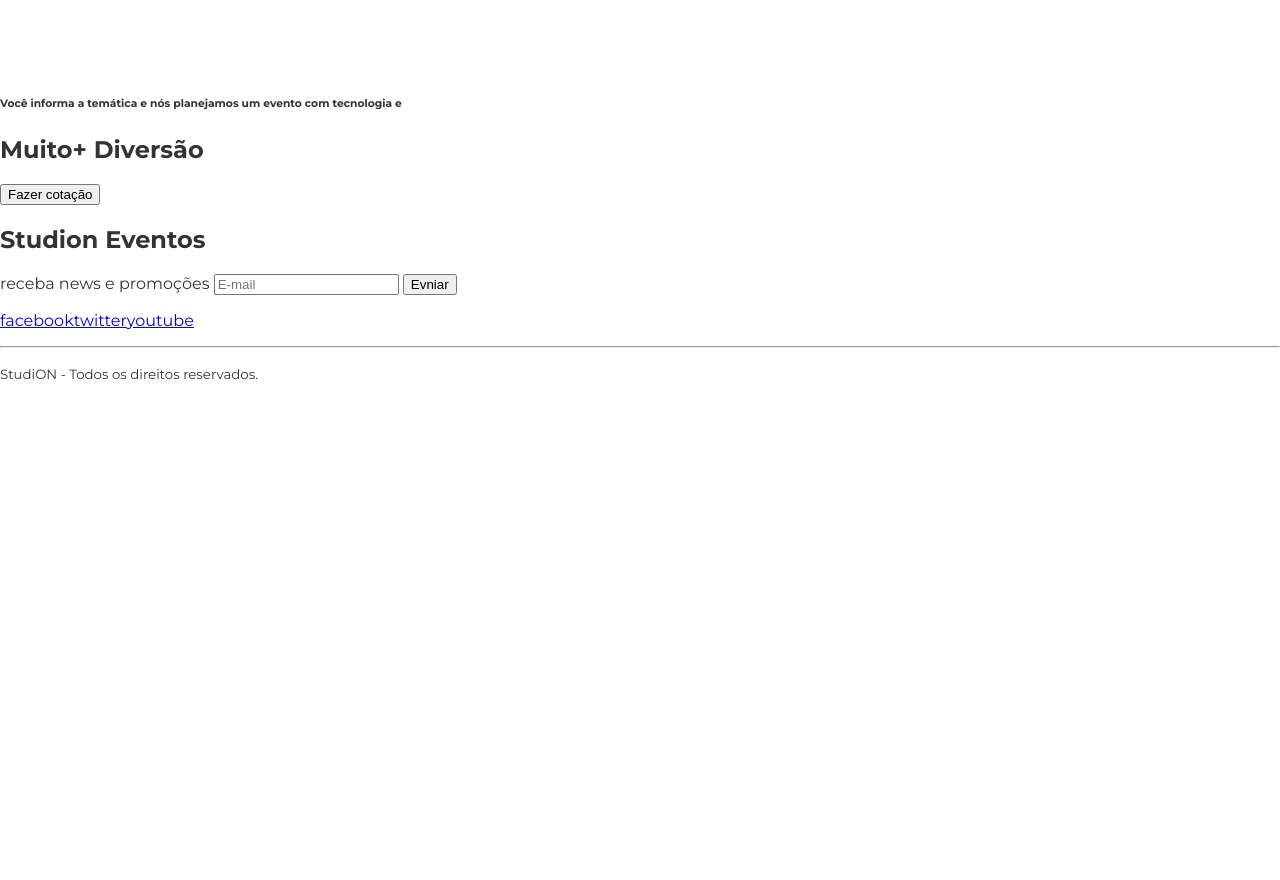
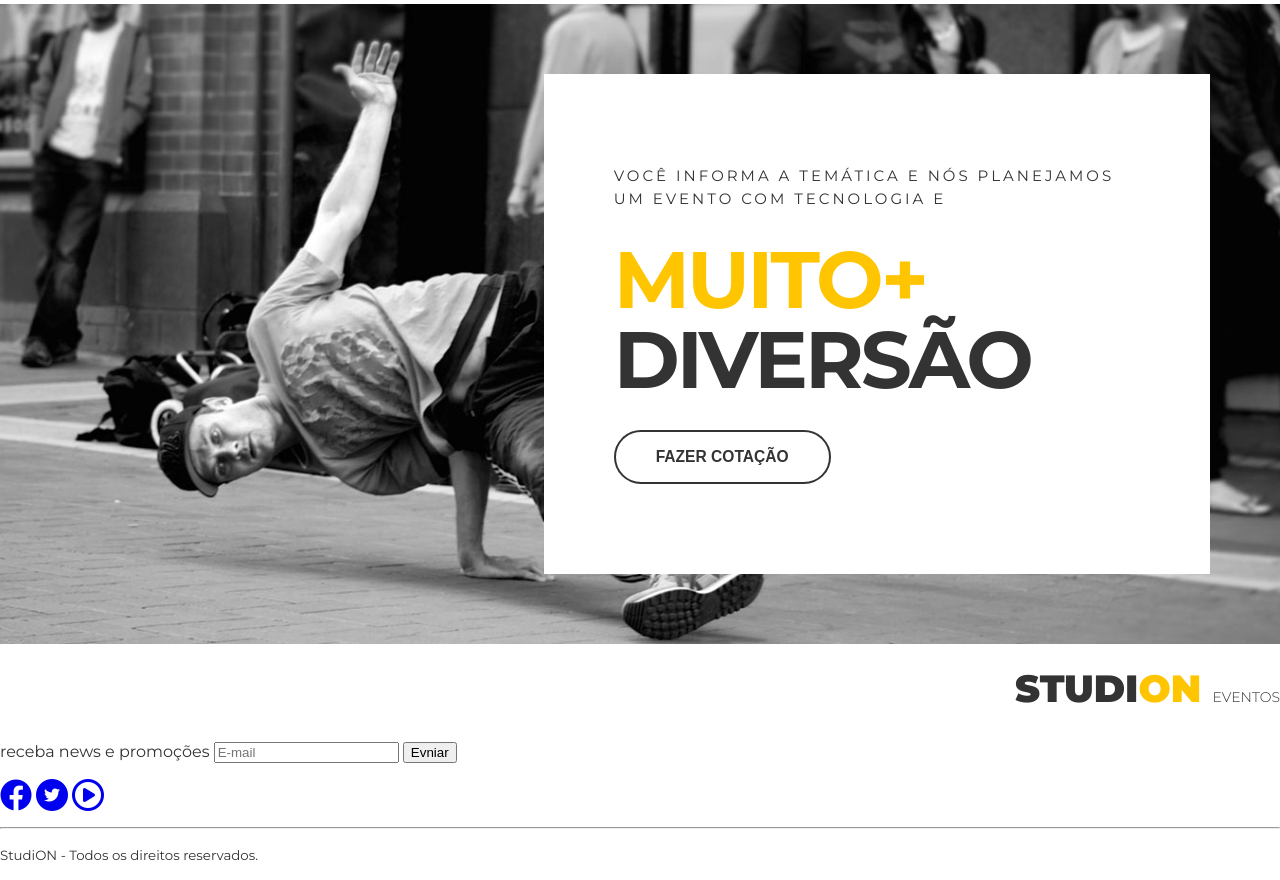
Before and after one commit to ga-amaral/studion, a website: page src/index.html in a window 1280 px wide. Shown: the part 1597-2477 px from the top of the page. Before the commit the page ends 1996 px from the top, so only its background shows below. Drawn offline with Linux system fonts and the light colour scheme.

Commit message:
feat(css): finished quote edition

```diff
--- a/src/index.html
+++ b/src/index.html
@@ -95,28 +95,48 @@
                 <button class="btn btn--institucional">Saiba Mais</button>
             </div>
         </section>
-        <section>
-            <div>
-                <h6>Você informa a temática e nós planejamos um evento com tecnologia e</h6>
-                <h2><span>Muito+ </span>Diversão</h2>
-                <button>Fazer cotação</button>
+        <section class="quote">
+            <div class="container quote__container">
+                <div class="quote__copy">
+                    <h6>Você informa a temática e nós planejamos um evento com tecnologia e</h6>
+                    <h2><span class="copy-primary">Muito+ </span>Diversão</h2>
+                    <button class="btn btn--quote">Fazer cotação</button>
+                </div>
             </div>
 
         </section>
     </main>
 
-    <footer>
+    <footer class="footer">
         <div>
-            <h2>Studi<span>on</span> <span>Eventos</span></h2>
+            <h2 class="logo-studion">
+                Studi<span class="copy-primary">on</span>
+                <span class="logo-studion__subtitle">Eventos</span>
+            </h2>
             <form action="">
                 <label for="">receba news e promoções</label>
                 <input type="email" placeholder="E-mail">
                 <button type="submit">Evniar</button>
             </form>
             <ul>
-                <li><a href="https://facebook.com" target="_blank">facebook</a></li>
-                <li><a href="https://twitter.com" target="_blank">twitter</a></li>
-                <li><a href="https://youtube.com" target="_blank">youtube</a></li>
+                <li>
+                    <a href="https://facebook.com" target="_blank">
+                        <i class="fab fa-facebook fa-2x"></i>
+                    </a>
+                </li>
+                <li>
+                    <a href="https://twitter.com" target="_blank">
+                        <span class="fa-stack">
+                            <i class="fa-solid fa-circle fa-stack-2x"></i>
+                            <i class="fab fa-twitter fa-stack-1x fa-inverse"></i>
+                          </span>
+                    </a>
+                </li>
+                <li>
+                    <a href="https://youtube.com" target="_blank">
+                        <i class="fa-regular fa-circle-play fa-2x" ></i>
+                    </a>
+                </li>
             </ul>
         </div>
         <hr>
--- a/src/style.css
+++ b/src/style.css
@@ -1,4 +1,5 @@
 @import url('https://fonts.googleapis.com/css2?family=Montserrat:wght@300;400;500;700;900&family=Roboto&display=swap');
+@import url('https://cdnjs.cloudflare.com/ajax/libs/font-awesome/6.3.0/css/all.min.css');
 
 * {
     box-sizing: border-box;
@@ -102,9 +103,8 @@ ul {
 #slider {
     background-color: #000;
     color: #fff;
-
-
-    /*background-image: url("./images/banner.jpg");
+    /*padding: var(--default-padding);
+    background-image: url("./images/banner.jpg");
     background-size: cover;
     background-position: center;
     background-repeat: no-repeat;*/
@@ -117,13 +117,13 @@ ul {
 
 .slide {
     position: relative;
-    height: calc(100vh - 7.75rem);
+    height: calc(100vh - 12rem);
     /*Função que calcula o tamanho do fundo. vh é a visão do usuário*/
 }
 
 .slide__background-image {
     width: 100%;
-    height: 100%;
+    height: 99.5%;
     object-fit: cover;
     object-position: center;
 }
@@ -171,7 +171,6 @@ ul {
     border-color: var(--color-primary);
     background-color: var(--color-primary);
     color: #fff;
-
 }
 
 #counter {
@@ -238,4 +237,53 @@ ul {
 .btn--institucional:hover {
     color: var(--color-copy);
     background: unset;
+    box-shadow: 0 1rem 1rem #0006;
 }
+
+.quote{
+    background-image: url(./images/parallax.jpg);
+    background-attachment: fixed;
+    background-repeat: no-repeat;
+    background-size: cover;
+    background-position: center;
+}
+
+.quote__container {
+    display: grid;
+    align-items: center;
+    justify-items: end;
+    min-height: 80vh;
+}
+
+.quote__copy {
+    background-color: #fff;
+    padding: 5.625rem 4.375rem;
+}
+
+.quote__copy h6{
+    font-weight: 400;
+    font-size: .9375rem;
+    letter-spacing: .1875rem;
+    line-height: 1.4375rem;
+    max-width: 53ch;
+    text-transform: uppercase;
+    margin: 0;
+}
+
+.quote__copy h2{
+    font-size: 5rem;
+    line-height: 5rem;
+    text-transform: uppercase;
+    letter-spacing: -.1875rem;
+    margin: 1.875rem 0;
+}
+
+.quote__copy h2 span{
+    display: block;
+}
+
+.btn--quote{
+    color: var(--color-copy);
+    border-color: var(--color-copy);
+    background: unset;
+}
```
Also changed, not shown: 1 other file.
